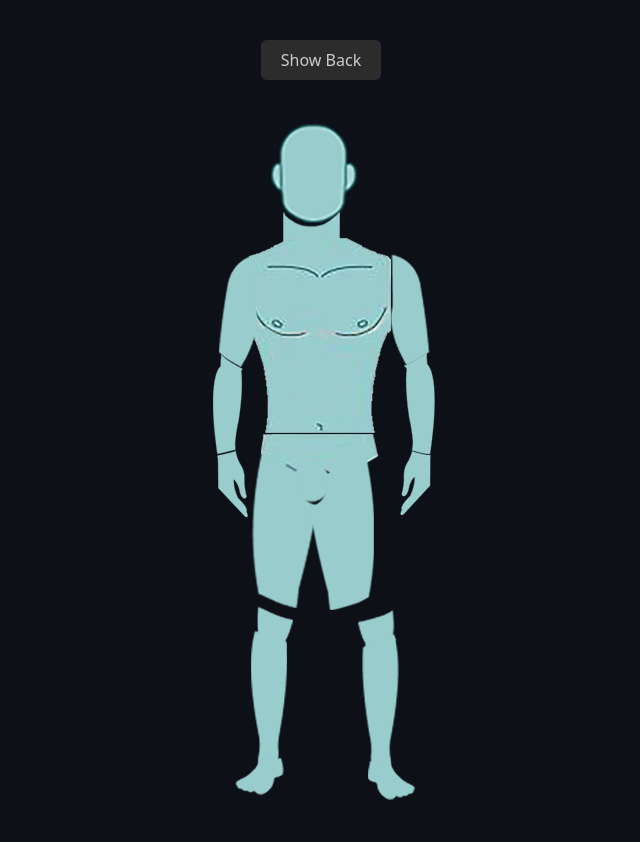
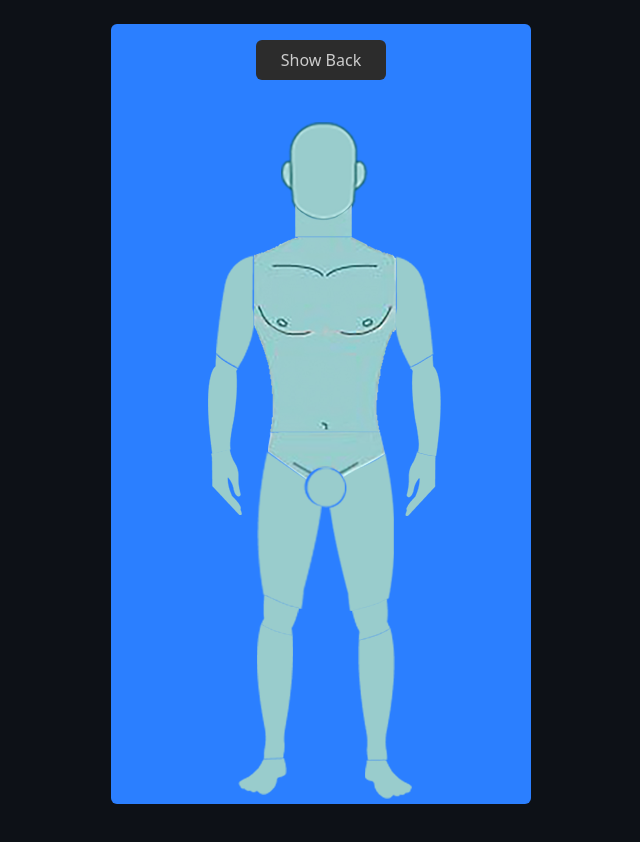
Before and after one commit to naderi-asem/body-anatomy, a React (Vite) app: page / in a window 1280 px wide. Shown: the top 842 px of the page, without its empty margins (319-959 px from the left). Built offline with nearby package versions, Linux system fonts and the light colour scheme.

Commit message:
change css unit from rem to px

```diff
--- a/src/App.jsx
+++ b/src/App.jsx
@@ -15,49 +15,49 @@ function App() {
 
   const bodyParts = {
     backParts: [
-      { id: 1, name: "backMainHead", src: "./src/assets/manBack/backMAinHead.png", partClass: "col-start-2 row-start-2 absolute left-7.5" },
-      { id: 2, name: "backRightHead", src: "./src/assets/manBack/backRightHead.png", partClass: "row-start-2 col-start-2 left-18 absolute top-4.5" },
-      { id: 3, name: "backLeftHead", src: "./src/assets/manBack/backLeftHead.png", partClass: "row-start-2 col-start-2 absolute left-7 top-4.5" },
-      { id: 4, name: "backNeck", src: "./src/assets/manBack/backNeck.png", partClass: "row-start-3 col-start-2 absolute left-7.5 -top-4.5" },
-      { id: 5, name: "menBack", src: "./src/assets/manBack/menBack.png", partClass: "row-start-3 col-start-2 absolute left-3 top-3.5" },
-      { id: 6, name: "menWaist", src: "./src/assets/manBack/menWaist.png", partClass: "row-start-4 col-start-2 absolute left-5 top-11.5" },
-      { id: 7, name: "backRightArm", src: "./src/assets/manBack/backRightArm.png", partClass: "row-start-3 col-start-2 absolute left-27 top-6" },
-      { id: 8, name: "backLeftArm", src: "./src/assets/manBack/backLeftArm.png", partClass: "row-start-3 col-start-2 absolute top-6 -left-4.5" },
-      { id: 9, name: "rightElbow", src: "./src/assets/manBack/rightElbow.png", partClass: "row-start-4 col-start-3 absolute top-5 left-1.5" },
-      { id: 10, name: "leftElbow", src: "./src/assets/manBack/leftElbow.png", partClass: "row-start-4 col-start-2 absolute -left-6 top-4" },
-      { id: 11, name: "backRightForeArm", src: "./src/assets/manBack/backRightForeArm.png", partClass: "row-start-4 col-start-3 absolute left-2 top-10" },
-      { id: 12, name: "backLeftForeArm", src: "./src/assets/manBack/backLeftForeArm.png", partClass: "row-start-4 col-start-2 absolute -left-6.5 top-9.5" },
-      { id: 13, name: "rightHand", src: "./src/assets/manBack/rightHand.png", partClass: "row-start-5 col-start-3 absolute top-5.5 left-4" },
-      { id: 14, name: "leftHand", src: "./src/assets/manBack/leftHand.png", partClass: "row-start-5 col-start-2 absolute top-5.5 -left-6.5" },
-      { id: 15, name: "menLowerBody", src: "./src/assets/manBack/menLowerBody.png", partClass: "row-start-5 col-start-2 absolute left-3.5 -top-1.5" },
-      { id: 16, name: "Circle", src: "./src/assets/manBack/circle.png", partClass: "row-start-5 col-start-2 absolute left-12.5 top-3.5" },
-      { id: 17, name: "backRightThigh", src: "./src/assets/manBack/backRightThigh.png", partClass: "row-start-5 col-start-2 absolute left-16 top-6.5" },
-      { id: 18, name: "backLeftThigh", src: "./src/assets/manBack/backLeftThigh.png", partClass: "row-start-5 col-start-2 absolute left-3 top-7" },
-      { id: 19, name: "backRightLeg", src: "./src/assets/manBack/backRightLeg.png", partClass: "row-start-6 col-start-2 absolute left-20.5 top-11" },
-      { id: 20, name: "backLeftLeg", src: "./src/assets/manBack/backLeftLeg.png", partClass: "row-start-6 col-start-2 absolute left-2.5 top-11" },
-      { id: 21, name: "backRightFoot", src: "./src/assets/manBack/backRightFoot.png", partClass: "row-start-8 col-start-2 absolute left-22 -top-2" },
-      { id: 22, name: "backLeftFoot", src: "./src/assets/manBack/backLeftFoot.png", partClass: "row-start-8 col-start-2 absolute -left-0.5 -top-2" },
+      { id: 1, name: "backMainHead", src: "./src/assets/manBack/backMAinHead.png", partClass: "col-start-2 row-start-2 left-7.5" },
+      { id: 2, name: "backRightHead", src: "./src/assets/manBack/backRightHead.png", partClass: "row-start-2 col-start-2 left-18 top-4.5" },
+      { id: 3, name: "backLeftHead", src: "./src/assets/manBack/backLeftHead.png", partClass: "row-start-2 col-start-2 left-7 top-4.5" },
+      { id: 4, name: "backNeck", src: "./src/assets/manBack/backNeck.png", partClass: "row-start-3 col-start-2 left-7.5 -top-4.5" },
+      { id: 5, name: "menBack", src: "./src/assets/manBack/menBack.png", partClass: "row-start-3 col-start-2 left-3 top-3.5" },
+      { id: 6, name: "menWaist", src: "./src/assets/manBack/menWaist.png", partClass: "row-start-4 col-start-2 left-5 top-11.5" },
+      { id: 7, name: "backRightArm", src: "./src/assets/manBack/backRightArm.png", partClass: "row-start-3 col-start-2 left-27 top-6" },
+      { id: 8, name: "backLeftArm", src: "./src/assets/manBack/backLeftArm.png", partClass: "row-start-3 col-start-2 top-6 -left-4.5" },
+      { id: 9, name: "rightElbow", src: "./src/assets/manBack/rightElbow.png", partClass: "row-start-4 col-start-3 top-5 left-1.5" },
+      { id: 10, name: "leftElbow", src: "./src/assets/manBack/leftElbow.png", partClass: "row-start-4 col-start-2 -left-6 top-4" },
+      { id: 11, name: "backRightForeArm", src: "./src/assets/manBack/backRightForeArm.png", partClass: "row-start-4 col-start-3 left-2 top-10" },
+      { id: 12, name: "backLeftForeArm", src: "./src/assets/manBack/backLeftForeArm.png", partClass: "row-start-4 col-start-2 -left-6.5 top-9.5" },
+      { id: 13, name: "rightHand", src: "./src/assets/manBack/rightHand.png", partClass: "row-start-5 col-start-3 top-[25px] left-[20px]" },
+      { id: 14, name: "leftHand", src: "./src/assets/manBack/leftHand.png", partClass: "row-start-5 col-start-2 top-[27px] -left-[31px]" },
+      { id: 15, name: "menLowerBody", src: "./src/assets/manBack/menLowerBody.png", partClass: "row-start-5 col-start-2 left-3.5 -top-1.5" },
+      { id: 16, name: "Circle", src: "./src/assets/manBack/circle.png", partClass: "row-start-5 col-start-2 left-12.5 top-3.5" },
+      { id: 17, name: "backRightThigh", src: "./src/assets/manBack/backRightThigh.png", partClass: "row-start-5 col-start-2 left-16 top-6.5" },
+      { id: 18, name: "backLeftThigh", src: "./src/assets/manBack/backLeftThigh.png", partClass: "row-start-5 col-start-2 left-3 top-7" },
+      { id: 19, name: "backRightLeg", src: "./src/assets/manBack/backRightLeg.png", partClass: "row-start-6 col-start-2 left-20.5 top-11" },
+      { id: 20, name: "backLeftLeg", src: "./src/assets/manBack/backLeftLeg.png", partClass: "row-start-6 col-start-2 left-2.5 top-11" },
+      { id: 21, name: "backRightFoot", src: "./src/assets/manBack/backRightFoot.png", partClass: "row-start-8 col-start-2 left-22 -top-2" },
+      { id: 22, name: "backLeftFoot", src: "./src/assets/manBack/backLeftFoot.png", partClass: "row-start-8 col-start-2 -left-0.5 -top-2" },
     ],
     frontParts: [
-      { id: 23, name: "Head", src: "./src/assets/manFront/head.png", partClass: "col-start-2 row-start-2 absolute left-5.5" },
-      { id: 24, name: "Neck", src: "./src/assets/manFront/neck.png", partClass: "row-start-3 col-start-2 absolute left-8.5 -top-3" },
-      { id: 25, name: "Chest", src: "./src/assets/manFront/chest.png", partClass: "row-start-3 col-start-2 absolute top-3.5" },
-      { id: 26, name: "FrontLowerBody", src: "./src/assets/manFront/frontLowerBody.png", partClass: "row-start-5 col-start-2 absolute left-3 top-2.5" },
-      { id: 27, name: "Circle", src: "./src/assets/manFront/circle.png", partClass: "row-start-5 col-start-2 absolute left-10.5 top-9.5" },
-      { id: 28, name: "RightArm", src: "./src/assets/manFront/rightArm.png", partClass: "row-start-3 col-start-2 absolute top-7.5 -left-7.5" },
-      { id: 29, name: "LeftArm", src: "./src/assets/manFront/leftArm.png", partClass: "row-start-3 col-start-3 absolute -left-1 top-7.5" },
-      { id: 30, name: "RightForeArm", src: "./src/assets/manFront/rightForeArm.png", partClass: "row-start-4 col-start-2 absolute -left-9 top-7.5" },
-      { id: 31, name: "LeftForeArm", src: "./src/assets/manFront/leftForeArm.png", partClass: "row-start-4 col-start-3 absolute left-2.5 top-7" },
-      { id: 32, name: "RightHand", src: "./src/assets/manFront/rightHand.png", partClass: "row-start-5 col-start-2 absolute top-6.5 -left-8" },
-      { id: 33, name: "LeftHand", src: "./src/assets/manFront/leftHand.png", partClass: "row-start-5 col-start-3 absolute left-1.5 top-6.5" },
-      { id: 34, name: "RightThigh", src: "./src/assets/manFront/rightThigh.png", partClass: "row-start-5 col-start-2 absolute left-[0.2rem] top-6.5" },
-      { id: 35, name: "LeftThigh", src: "./src/assets/manFront/leftThigh.png", partClass: "row-start-5 col-start-2 absolute left-[3.8rem] top-7" },
-      { id: 36, name: "RightKnee", src: "./src/assets/manFront/rightKnee.png", partClass: "row-start-7 col-start-2 absolute -top-4.5 left-1.5" },
-      { id: 37, name: "LeftKnee", src: "./src/assets/manFront/leftKnee.png", partClass: "row-start-7 col-start-3 absolute -top-3.5 -left-9" },
-      { id: 38, name: "RightLeg", src: "./src/assets/manFront/rightLeg.png", partClass: "row-start-7 col-start-2 absolute top-1.5 left-0.5" },
-      { id: 39, name: "LeftLeg", src: "./src/assets/manFront/leftLeg.png", partClass: "row-start-7 col-start-3 absolute  top-2.5 -left-8" },
-      { id: 40, name: "RightFoot", src: "./src/assets/manFront/rightFoot.png", partClass: "row-start-8 col-start-2 absolute top-8.5 -left-3.5" },
-      { id: 41, name: "LeftFoot", src: "./src/assets/manFront/leftFoot.png", partClass: "row-start-8 col-start-3 absolute -left-6.5 top-9" },
+      { id: 23, name: "Head", src: "./src/assets/manFront/head.png", partClass: "col-start-2 row-start-2 left-[30px]" },
+      { id: 24, name: "Neck", src: "./src/assets/manFront/neck.png", partClass: "row-start-3 col-start-2 left-[44px] -top-[14px]" },
+      { id: 25, name: "Chest", src: "./src/assets/manFront/chest.png", partClass: "row-start-3 col-start-2 top-[18px] left-[3px]" },
+      { id: 26, name: "FrontLowerBody", src: "./src/assets/manFront/frontLowerBody.png", partClass: "row-start-5 col-start-2 left-[17px] top-[18px]" },
+      { id: 27, name: "Circle", src: "./src/assets/manFront/circle.png", partClass: "row-start-5 col-start-2 left-[55px] top-[53px]" },
+      { id: 28, name: "RightArm", src: "./src/assets/manFront/rightArm.png", partClass: "row-start-3 col-start-2 top-[36px] -left-[35px]" },
+      { id: 29, name: "LeftArm", src: "./src/assets/manFront/leftArm.png", partClass: "row-start-3 col-start-3 left-[3px] top-[37px]" },
+      { id: 30, name: "RightForeArm", src: "./src/assets/manFront/rightForeArm.png", partClass: "row-start-4 col-start-2 -left-[43px] top-[37px]" },
+      { id: 31, name: "LeftForeArm", src: "./src/assets/manFront/leftForeArm.png", partClass: "row-start-4 col-start-3 left-[19px] top-[37px]" },
+      { id: 32, name: "RightHand", src: "./src/assets/manFront/rightHand.png", partClass: "row-start-5 col-start-2 top-[33.5px] -left-[40px]" },
+      { id: 33, name: "LeftHand", src: "./src/assets/manFront/leftHand.png", partClass: "row-start-5 col-start-3 left-[14px] top-[37px]" },
+      { id: 34, name: "RightThigh", src: "./src/assets/manFront/rightThigh.png", partClass: "row-start-5 col-start-2 left-[6px] top-[37px]" },
+      { id: 35, name: "LeftThigh", src: "./src/assets/manFront/leftThigh.png", partClass: "row-start-5 col-start-2 left-[78px] top-[39px]" },
+      { id: 36, name: "RightKnee", src: "./src/assets/manFront/rightKnee.png", partClass: "row-start-7 col-start-2 -top-[15px] left-[10px]" },
+      { id: 37, name: "LeftKnee", src: "./src/assets/manFront/leftKnee.png", partClass: "row-start-7 col-start-3 -top-[11px] -left-[39px]" },
+      { id: 38, name: "RightLeg", src: "./src/assets/manFront/rightLeg.png", partClass: "row-start-7 col-start-2 top-[14px] left-[6px]" },
+      { id: 39, name: "LeftLeg", src: "./src/assets/manFront/leftLeg.png", partClass: "row-start-7 col-start-3  top-[18px] -left-[33px]" },
+      { id: 40, name: "RightFoot", src: "./src/assets/manFront/rightFoot.png", partClass: "row-start-8 col-start-2 top-[51px] -left-[13px]" },
+      { id: 41, name: "LeftFoot", src: "./src/assets/manFront/leftFoot.png", partClass: "row-start-8 col-start-3 -left-[26px] top-[52px]" },
     ]
   }
 
--- a/src/components/bodySide/BodySide.jsx
+++ b/src/components/bodySide/BodySide.jsx
@@ -2,7 +2,7 @@ import Part from '../part/Part';
 
 function BodySide({ sideParts, onClick }) {
     return (
-      <div className="min-h-[800px] rounded-md grid grid-cols-[145px_145px_145px] grid-rows-8 relative">
+      <div className="h-[780px] w-[420px] bg-blue-500 rounded-md grid grid-cols-3 grid-rows-8 relative">
         {sideParts.map(part => <Part
           key={part.id}
           partSrc={part.src}
--- a/src/components/part/Part.jsx
+++ b/src/components/part/Part.jsx
@@ -1,6 +1,6 @@
 function Part({ partSrc, partName, partClass, onClick }) {
     return (
-        <button onClick={onClick} className={`${partClass} hover:opacity-85`}>
+        <button onClick={onClick} className={`${partClass} absolute hover:opacity-85`}>
             <img src={partSrc} alt={partName} />
         </button>
     );
--- a/src/components/selectBodySideBtn/SelectBodySideBtn.jsx
+++ b/src/components/selectBodySideBtn/SelectBodySideBtn.jsx
@@ -2,7 +2,7 @@ function SelectBodySideBtn({ onClick, side }) {
 
     return (
         <button
-            className={`cursor-pointer ${side==="front" ? 'bg-[#2c2c2c] text-[#cccccc]' : 'bg-[#c9c9c9]  text-[#2c2c2c]'} rounded-md h-10 w-30 select-none hover:scale-[1.02] hover:bg-[#b0b0b0] hover:text-[#2c2c2c] font-medium absolute top-10 z-1`}
+            className={`cursor-pointer ${side==="front" ? 'bg-[#2c2c2c] text-[#cccccc]' : 'bg-[#c9c9c9]  text-[#2c2c2c]'} rounded-md h-10 w-[130px] select-none hover:scale-[1.02] hover:bg-[#b0b0b0] hover:text-[#2c2c2c] font-medium absolute top-10 z-1`}
             onClick={onClick}
             type="button"
         >
--- a/src/index.css
+++ b/src/index.css
@@ -27,5 +27,5 @@ body {
   /* place-items: center; */
   min-width: 320px;
   min-height: 100vh;
-  padding: 0 1.2rem;
+  padding: 0 30px;
 }
```
